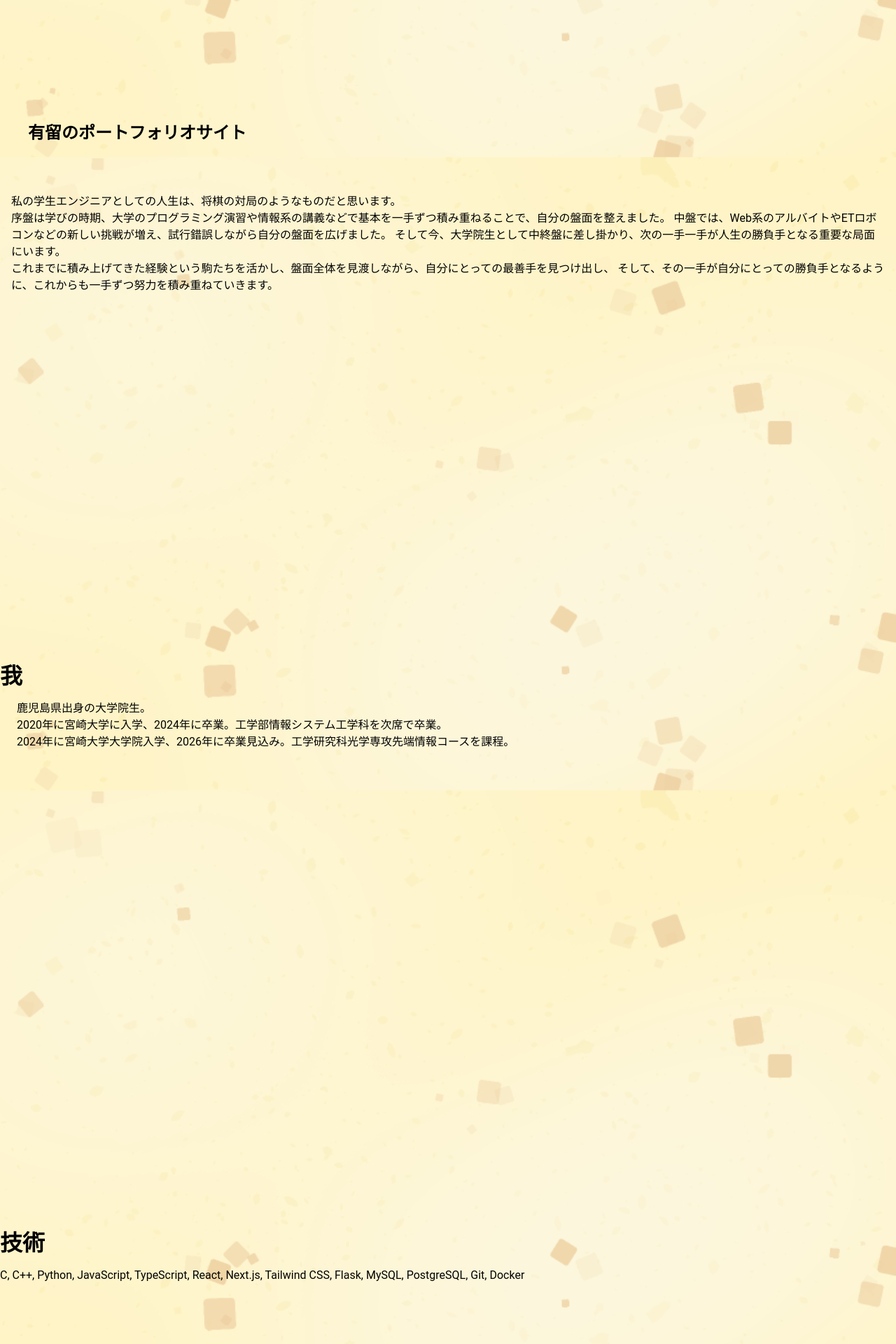
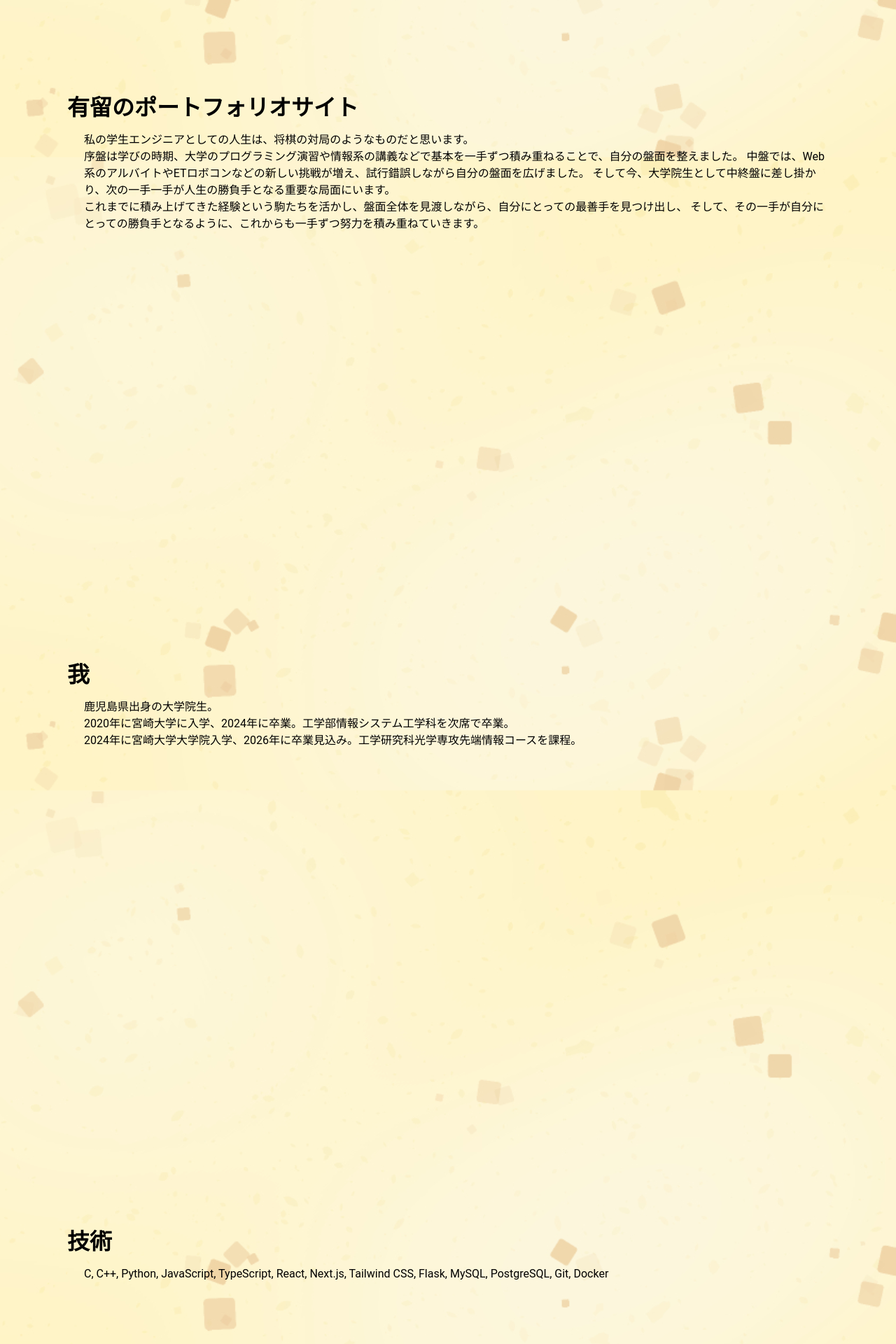
Before and after one commit to aridome222/portfolio-aridome, a Next.js app: page / in a window 1280 px wide. Shown: the part 760-2680 px from the top of the page at 70% size. Built offline with nearby package versions, Linux system fonts and the light colour scheme; no server answers; what tailwind-clip-path would draw is missing.

Commit message:
update: ページの両端に余白を追加して、見やすくした

```diff
--- a/app/page.tsx
+++ b/app/page.tsx
@@ -6,10 +6,11 @@ export default function PostPage() {
         <>
             <div className="bg-[url('/back_img/gold_paper.jpg')] bg-cover bg-fixed bg-center bg-repeat-round">
                 <ShogiPiece3D modelFileName='/3D_model/shogi/scene.gltf' />
+                <div className='px-24'>
                     <section id='top' className='min-h-screen'>
                         <div>
-                        <h2 className='p-10'>有留のポートフォリオサイト</h2>
-                        <div className='p-4'>
+                            <h1>有留のポートフォリオサイト</h1>
+                            <div className='pl-6'>
                                 <p>
                                     私の学生エンジニアとしての人生は、将棋の対局のようなものだと思います。
                                 </p>
@@ -39,9 +40,9 @@ export default function PostPage() {
                     </section>
                     <section id='skill' className='min-h-screen'>
                         <h1>技術</h1>
-                    <p>
-                        C, C++, Python, JavaScript, TypeScript, React, Next.js, Tailwind
-                        CSS, Flask, MySQL, PostgreSQL, Git, Docker
+                        <p className='pl-6'>
+                            C, C++, Python, JavaScript, TypeScript, React, Next.js,
+                            Tailwind CSS, Flask, MySQL, PostgreSQL, Git, Docker
                         </p>
                     </section>
                     <section id='works' className='min-h-screen'>
@@ -89,14 +90,17 @@ export default function PostPage() {
                                 <a href='https://github.com/aridome222'>@aridome222</a>
                             </li>
                             <li>
-                            X: <a href='https://twitter.com/aridome222'>@aridome222</a>
+                                X:{' '}
+                                <a href='https://twitter.com/aridome222'>@aridome222</a>
                             </li>
                             <li>
-                            Qiita: <a href='https://qiita.com/aridome222'>@aridome222</a>
+                                Qiita:{' '}
+                                <a href='https://qiita.com/aridome222'>@aridome222</a>
                             </li>
                         </ul>
                     </section>
                 </div>
+            </div>
         </>
     );
 }
```
Lines whose indentation alone changed are shown as unchanged.
